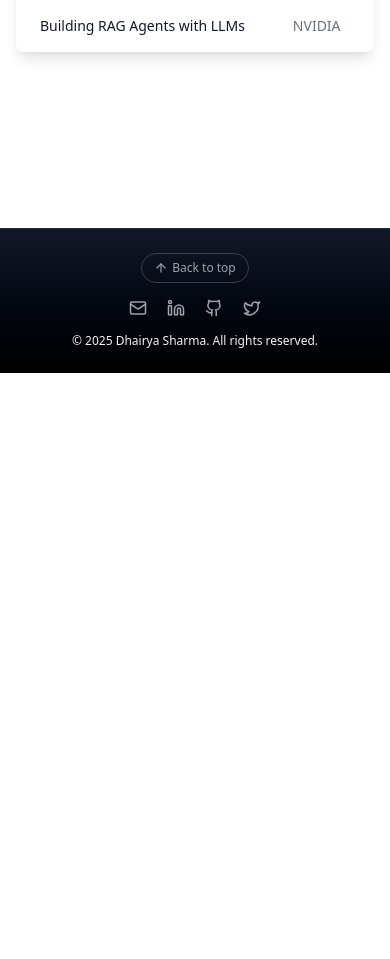
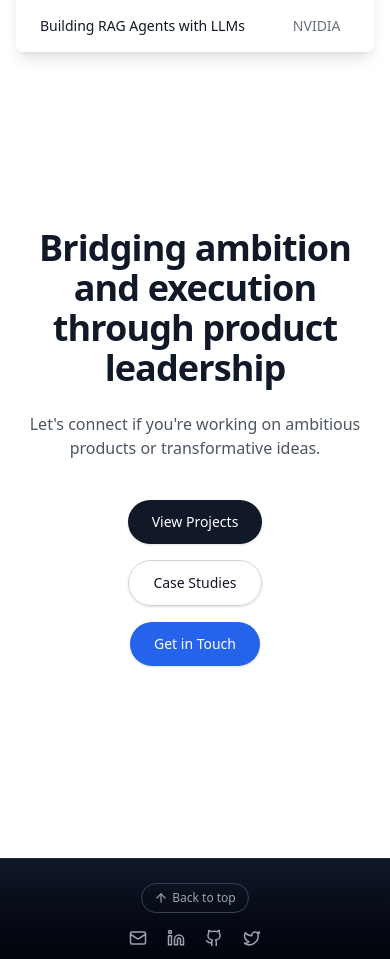
Before and after one commit to dhairyas17/portfolio-website, a React (Vite) app: page / in a window 390 px wide. Shown: the part 7060-8019 px from the top of the page. Before the commit the page ends 7433 px from the top, so only its background shows below. Built offline with nearby package versions, Linux system fonts and the light colour scheme.

Commit message:
update-home-page-UI

```diff
--- a/src/pages/Home.tsx
+++ b/src/pages/Home.tsx
@@ -464,9 +464,6 @@ const Home = () => {
                 Provider
               </th>
               <th className="px-6 py-3 text-left text-xs font-medium text-gray-900 uppercase tracking-wider">
-                      Year
-                    </th>
-                    <th className="px-6 py-3 text-left text-xs font-medium text-gray-900 uppercase tracking-wider">
                 Link
               </th>
             </tr>
@@ -488,9 +485,6 @@ const Home = () => {
                   {cert.provider}
                 </td>
                 <td className="px-6 py-4 whitespace-nowrap text-sm text-gray-500">
-                        {cert.year}
-                      </td>
-                      <td className="px-6 py-4 whitespace-nowrap text-sm text-gray-500">
                   <a
                     href={cert.link}
                     className="text-blue-600 hover:text-blue-900 transition-colors inline-flex items-center gap-1"
@@ -507,6 +501,48 @@ const Home = () => {
   </div>
 </section>
 
+{/* Closing Section */}
+
+{/* Closing Section */}
+<section className="py-24 bg-white">
+  <div className="max-w-7xl mx-auto px-4 sm:px-6 lg:px-8 text-center">
+    <motion.div
+      initial={{ y: 40, opacity: 0 }}
+      whileInView={{ y: 0, opacity: 1 }}
+      viewport={{ once: true }}
+      transition={{ duration: 0.8 }}
+    >
+      <h2 className="text-4xl font-semibold text-gray-900 mb-6 tracking-tight">
+        Bridging ambition and execution through product leadership
+      </h2>
+      <p className="text-base text-gray-600 mb-10 max-w-xl mx-auto">
+        Let's connect if you're working on ambitious products or transformative ideas.
+      </p>
+
+      <div className="flex flex-col sm:flex-row justify-center items-center gap-4">
+        <Link
+          to="/projects"
+          className="px-6 py-3 rounded-full bg-gray-900 text-white hover:bg-gray-800 transition-transform duration-200 hover:scale-105 text-sm font-medium shadow"
+        >
+          View Projects
+        </Link>
+        <Link
+          to="/case-studies"
+          className="px-6 py-3 rounded-full border border-gray-300 text-gray-900 hover:bg-gray-100 transition-transform duration-200 hover:scale-105 text-sm font-medium shadow"
+        >
+          Case Studies
+        </Link>
+        <Link
+          to="/contact"
+          className="px-6 py-3 rounded-full bg-blue-600 text-white hover:bg-blue-700 transition-transform duration-200 hover:scale-105 text-sm font-medium shadow"
+        >
+          Get in Touch
+        </Link>
+      </div>
+    </motion.div>
+  </div>
+</section>
+
     </motion.div>
   );
 };
```
Lines whose indentation alone changed are shown as unchanged.
